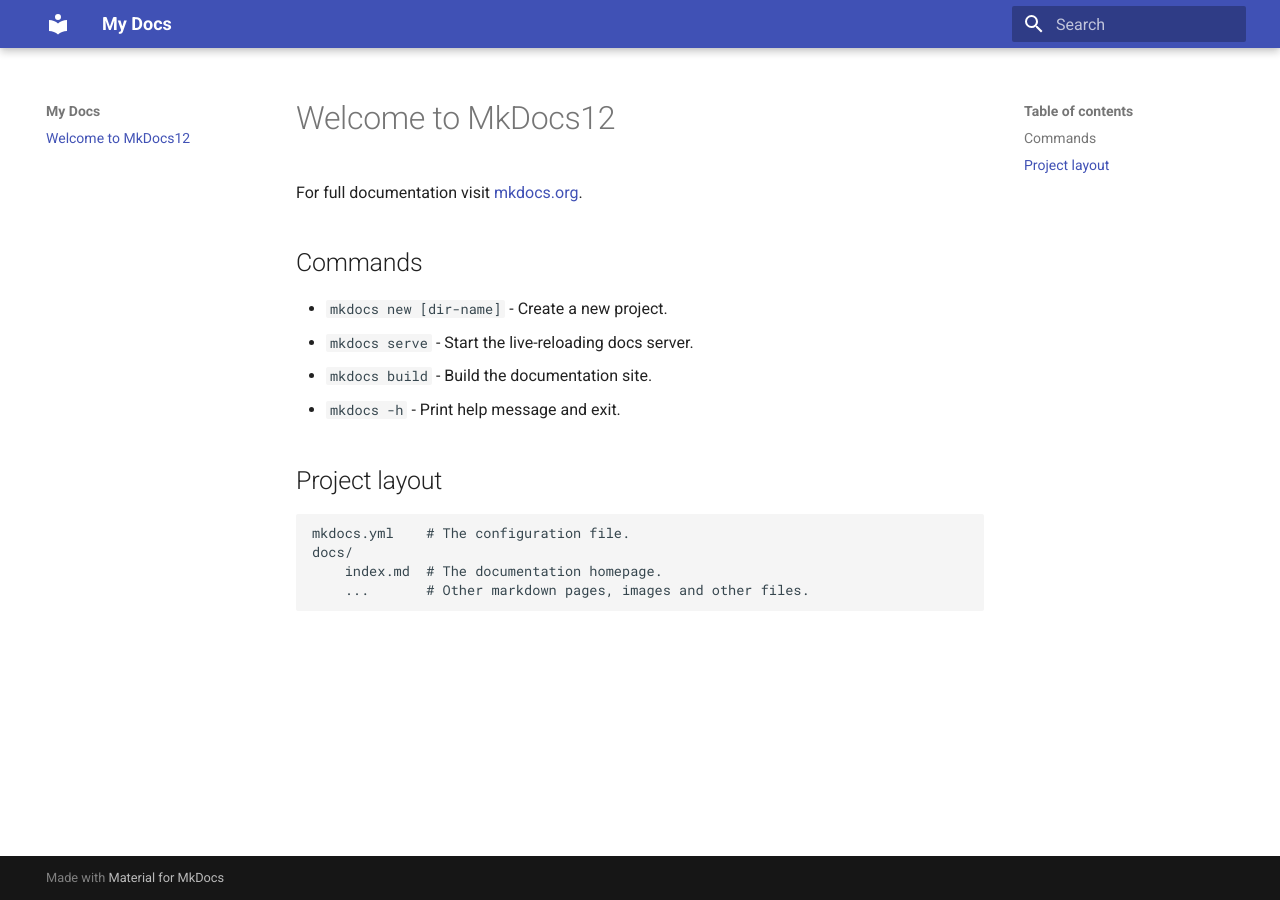
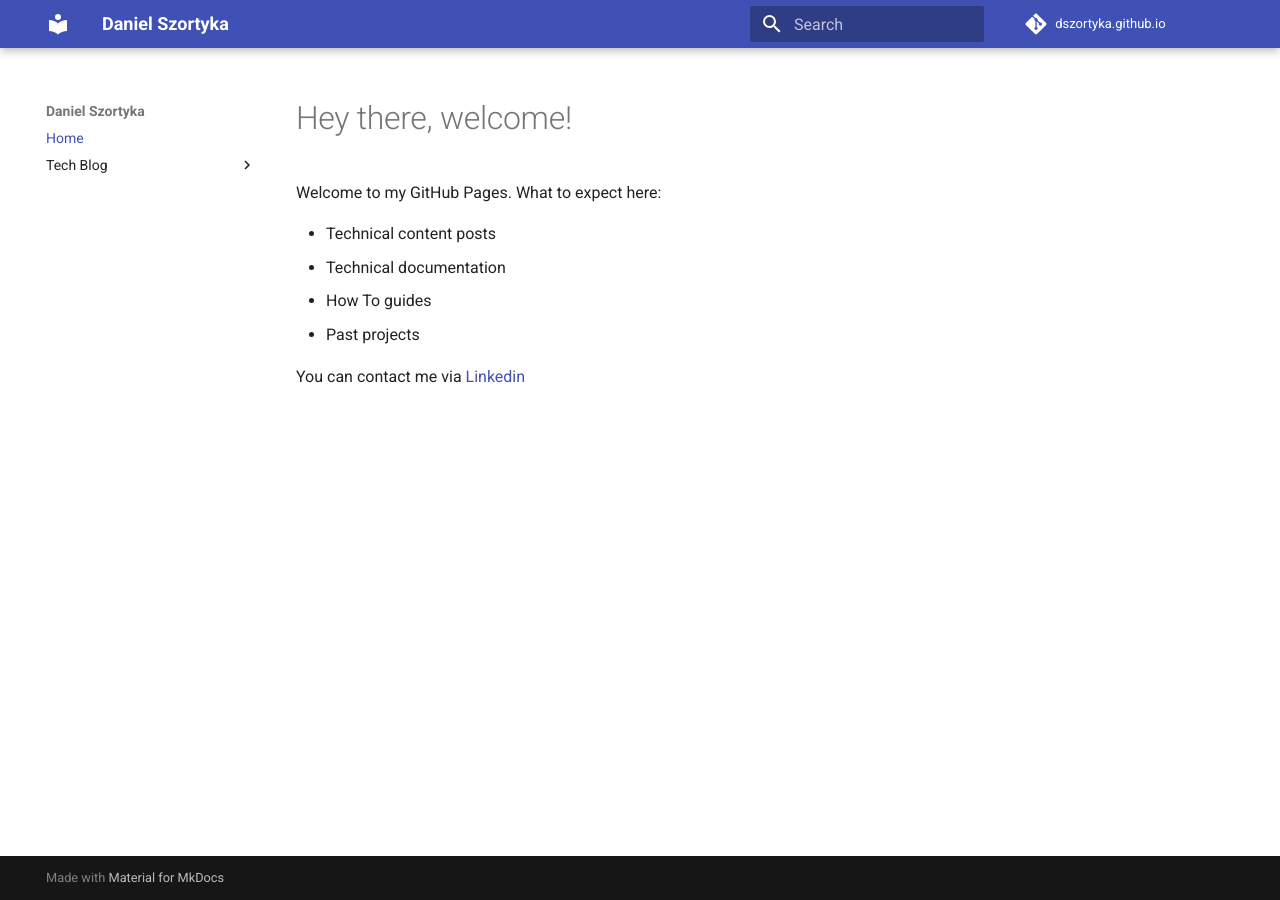
Before and after one commit to dszortyka/dszortyka.github.io, an MkDocs documentation site: the page built from docs/index.md, in a window 1280 px wide. Built offline with MkDocs 1.6.1 and Material for MkDocs 9.7.7, drawn with Linux system fonts in a browser that asks for light colours; comment, search, counter and statistics services are not loaded.

Commit message:
Add Tech Blog - GitHub Pages

```diff
--- a/docs/index.md
+++ b/docs/index.md
@@ -1,17 +1,10 @@
-# Welcome to MkDocs12
+# Hey there, welcome!
 
-For full documentation visit [mkdocs.org](https://www.mkdocs.org).
+Welcome to my GitHub Pages. What to expect here:
 
-## Commands
+- Technical content posts
+- Technical documentation
+- How To guides
+- Past projects
 
-* `mkdocs new [dir-name]` - Create a new project.
-* `mkdocs serve` - Start the live-reloading docs server.
-* `mkdocs build` - Build the documentation site.
-* `mkdocs -h` - Print help message and exit.
-
-## Project layout
-
-    mkdocs.yml    # The configuration file.
-    docs/
-        index.md  # The documentation homepage.
-        ...       # Other markdown pages, images and other files.
+You can contact me via [Linkedin](https://www.linkedin.com/in/daniel-szortyka/){target=_blank}
--- a/mkdocs.yml
+++ b/mkdocs.yml
@@ -1,4 +1,24 @@
-site_name: My Docs
+site_name: Daniel Szortyka
+site_url: https://dszortyka.github.io
+use_directory_urls: true
+strict: false
 
+# Repository Info
+repo_name: dszortyka.github.io
+repo_url: https://github.com/dszortyka/dszortyka.github.io
+edit_uri: edit/master/docs
+
+
+google_analytics: ['G-PY3KTHSJCE', 'dszortyka.github.io']
+
+# Theme Config
 theme:
   name: material
+
+markdown_extensions:
+  - attr_list
+
+nav:
+  - Home: 'index.md'
+  - 'Tech Blog':
+    - 'How to setup GitHub Pages': 'Tech Blog/getting-started-github-pages.md'
```
Also changed, not shown: docs/Tech Blog/getting-started-github-pages.md (added, +41 -0 lines), requirements.txt (added, +32 -0 lines), docs/img/githubpages-1.png (added), 1 other file.
